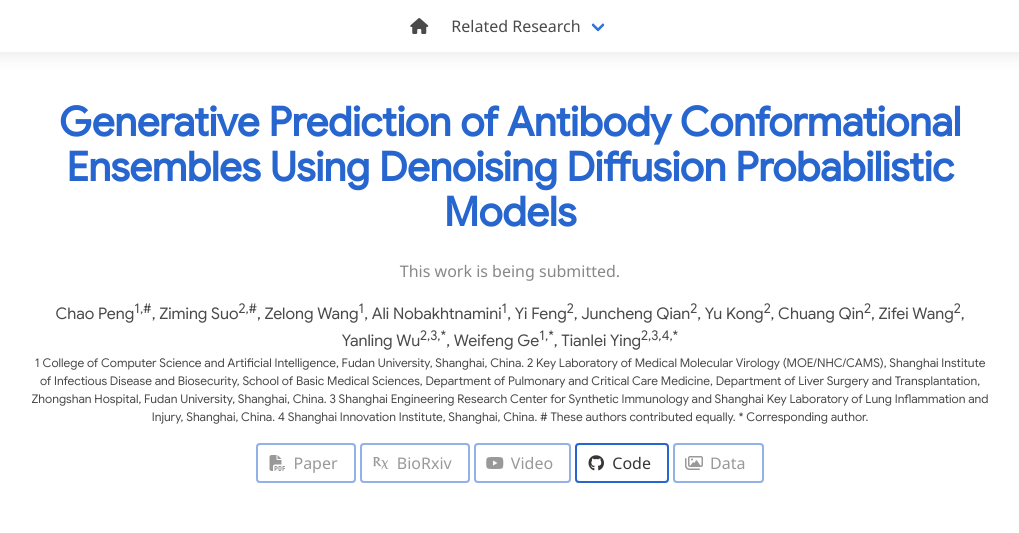
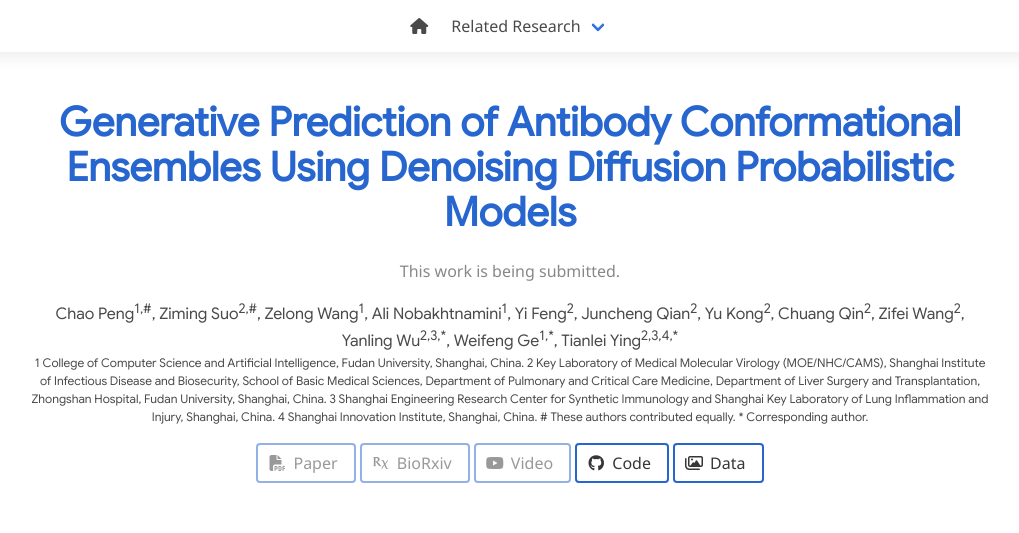
Before and after one commit to SII-TianleiYing/SII-TianleiYing.github.io, a plain HTML site: page abdiff-page/index.html in a window 1280 px wide. Shown: the top 533 px of the page, without its empty margins (130-1149 px from the left). Drawn offline with Linux system fonts and the light colour scheme; files whose address does not match are found by name.

Commit message:
Update index.html

```diff
--- a/abdiff-page/index.html
+++ b/abdiff-page/index.html
@@ -301,8 +301,8 @@
               </span>
               <!-- Dataset Link. -->
               <span class="link-block">
-                <a href="#"
-                   class="external-link button is-normal link-button-blue" disabled="true">
+                <a href="https://doi.org/10.5281/zenodo.17880405"
+                   class="external-link button is-normal link-button-blue">
                   <span class="icon">
                       <i class="far fa-images"></i>
                   </span>
```
